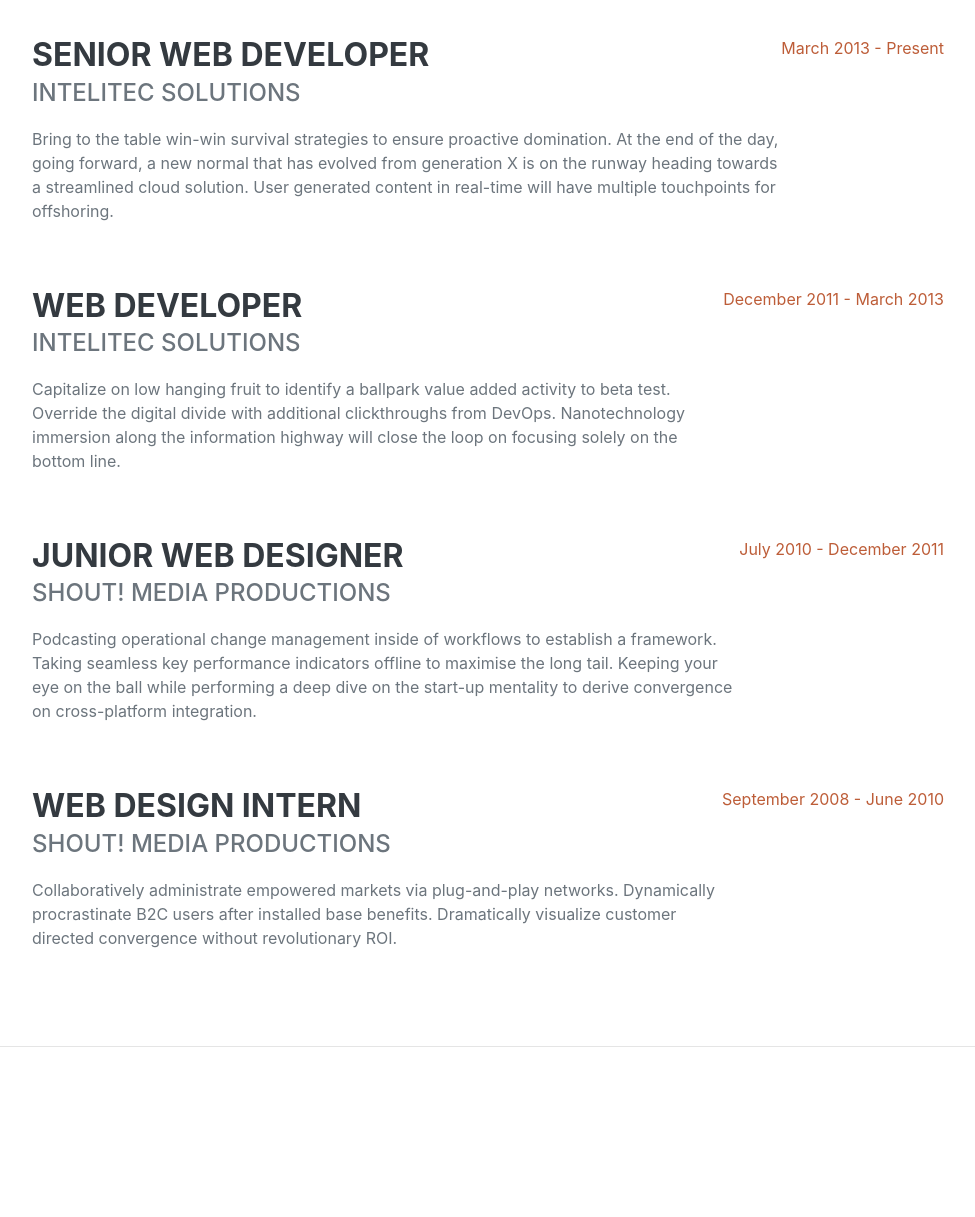
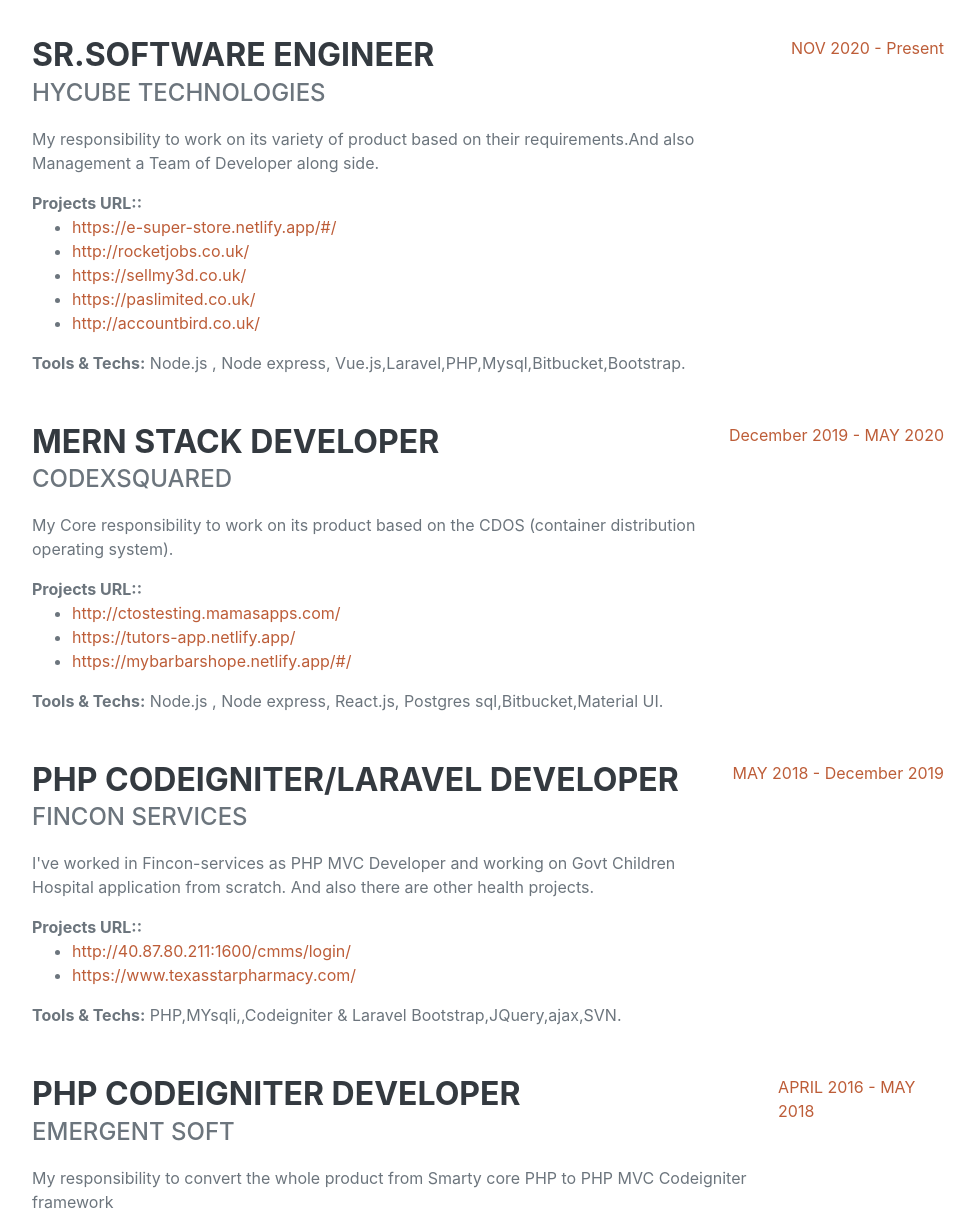
Before and after one commit to AamirNawaz/myportfolio, a plain HTML site: page index.html in a window 1280 px wide. Shown: the part 960-2177 px from the top of the page, without its empty margins (288-1263 px from the left). Drawn offline with nearby package versions, Linux system fonts and the light colour scheme; a web font is replaced by a local one.

Commit message:
added my experience

```diff
--- a/index.html
+++ b/index.html
@@ -20,7 +20,7 @@
         <nav class="navbar navbar-expand-lg navbar-dark bg-primary fixed-top" id="sideNav">
             <a class="navbar-brand js-scroll-trigger" href="#page-top">
                 <span class="d-block d-lg-none">Aamir Nawaz</span>
-                <span class="d-none d-lg-block"><img class="img-fluid img-profile rounded-circle mx-auto mb-2" src="assets/img/profile123.jpg" alt="" /></span>
+                <span class="d-none d-lg-block"><img class="img-fluid img-profile rounded-circle mx-auto mb-2" src="assets/img/profile123.jpg" alt="" style="width: 148px;"/></span>
             </a>
             <button class="navbar-toggler" type="button" data-toggle="collapse" data-target="#navbarSupportedContent" aria-controls="navbarSupportedContent" aria-expanded="false" aria-label="Toggle navigation"><span class="navbar-toggler-icon"></span></button>
             <div class="collapse navbar-collapse" id="navbarSupportedContent">
@@ -43,10 +43,13 @@
                         Aamir
                         <span class="text-primary">Nawaz</span>
                     </h1>
-                    <div class="subheading mb-5">
+                    <div class="mb-5">
                         Islamabad,Pakistan (+92) 3233763602
                         <a href="mailto:aamir.nawaz990@gmail.com">aamir.nawaz990@gmail.com</a>
                     </div>
+					<div class="mb-4">
+					skypeID : aamir.nawaz990@gmail.com
+					</div>
                     <p class="lead mb-5">I'm Experience Sr.Software engineer working from last 5+ years. I have worked on varity of project which is based on Health care,Consultancy, Ecommerce and Education domain projects.</p>
                     <div class="social-icons">
                         <a class="social-icon" href="#"><i class="fab fa-linkedin-in"></i></a>
@@ -63,35 +66,74 @@
                     <h2 class="mb-5">Experience</h2>
                     <div class="d-flex flex-column flex-md-row justify-content-between mb-5">
                         <div class="flex-grow-1">
-                            <h3 class="mb-0">Senior Web Developer</h3>
-                            <div class="subheading mb-3">Intelitec Solutions</div>
-                            <p>Bring to the table win-win survival strategies to ensure proactive domination. At the end of the day, going forward, a new normal that has evolved from generation X is on the runway heading towards a streamlined cloud solution. User generated content in real-time will have multiple touchpoints for offshoring.</p>
+                            <h3 class="mb-0">Sr.Software Engineer</h3>
+                            <div class="subheading mb-3">Hycube Technologies</div>
+                            <p>My responsibility to work on its variety of product based on their requirements.And also Management a Team of Developer along side.</p>
+							<div><strong>Projects URL::</strong>
+								<ul>
+									  <li> <a href="https://e-super-store.netlify.app/#/">https://e-super-store.netlify.app/#/ <a></li>
+									  <li><a href="http://rocketjobs.co.uk/">http://rocketjobs.co.uk/</a> </li>
+									  <li><a href="https://sellmy3d.co.uk/">https://sellmy3d.co.uk/ </a> </li>
+									  <li><a href="https://paslimited.co.uk/">https://paslimited.co.uk/</a> </li>
+									  <li><a href="http://accountbird.co.uk/">http://accountbird.co.uk/</a> </li>
+								</ul>
+							</div>
+							<div><strong>Tools & Techs:</strong> Node.js , Node express, Vue.js,Laravel,PHP,Mysql,Bitbucket,Bootstrap. </div>
                         </div>
-                        <div class="flex-shrink-0"><span class="text-primary">March 2013 - Present</span></div>
+                        <div class="flex-shrink-0"><span class="text-primary">NOV 2020 - Present</span></div>
+
+                    </div>
+                    <div class="d-flex flex-column flex-md-row justify-content-between mb-5">
+                         <div class="flex-grow-1">
+                            <h3 class="mb-0">Mern stack developer </h3>
+                            <div class="subheading mb-3">CodexSquared</div>
+                            <p>My Core responsibility to work on its product based on the CDOS (container distribution operating system).</p>
+							<div><strong>Projects URL::</strong>
+								<ul>
+									  <li> <a href="http://ctostesting.mamasapps.com/">http://ctostesting.mamasapps.com/ <a></li>
+									  <li><a href="https://tutors-app.netlify.app/">https://tutors-app.netlify.app/</a> </li>
+									  <li><a href="https://mybarbarshope.netlify.app/#/">https://mybarbarshope.netlify.app/#/ </a> </li>
+
+								</ul>
+							</div>
+							<div><strong>Tools & Techs:</strong> Node.js , Node express, React.js, Postgres sql,Bitbucket,Material UI. </div>
+                        </div>
+                        <div class="flex-shrink-0"><span class="text-primary">December 2019 - MAY 2020</span></div>
                     </div>
                     <div class="d-flex flex-column flex-md-row justify-content-between mb-5">
                         <div class="flex-grow-1">
-                            <h3 class="mb-0">Web Developer</h3>
-                            <div class="subheading mb-3">Intelitec Solutions</div>
-                            <p>Capitalize on low hanging fruit to identify a ballpark value added activity to beta test. Override the digital divide with additional clickthroughs from DevOps. Nanotechnology immersion along the information highway will close the loop on focusing solely on the bottom line.</p>
+                            <h3 class="mb-0">Php Codeigniter/Laravel developer</h3>
+                            <div class="subheading mb-3">Fincon Services</div>
+                            <p>I've worked in Fincon-services as PHP MVC Developer and working on Govt Children Hospital application from scratch. And also there are other health projects. </p>
+							<div><strong>Projects URL::</strong>
+								<ul>
+								  <li> <a href="http://40.87.80.211:1600/cmms/login/">http://40.87.80.211:1600/cmms/login/</a></li>
+								  <li> <a href="https://www.texasstarpharmacy.com/">https://www.texasstarpharmacy.com/</a></li>
+
+								</ul>
+							</div>
+							<div><strong>Tools & Techs:</strong>  PHP,MYsqli,,Codeigniter & Laravel Bootstrap,JQuery,ajax,SVN. </div>
                         </div>
-                        <div class="flex-shrink-0"><span class="text-primary">December 2011 - March 2013</span></div>
-                    </div>
-                    <div class="d-flex flex-column flex-md-row justify-content-between mb-5">
-                        <div class="flex-grow-1">
-                            <h3 class="mb-0">Junior Web Designer</h3>
-                            <div class="subheading mb-3">Shout! Media Productions</div>
-                            <p>Podcasting operational change management inside of workflows to establish a framework. Taking seamless key performance indicators offline to maximise the long tail. Keeping your eye on the ball while performing a deep dive on the start-up mentality to derive convergence on cross-platform integration.</p>
-                        </div>
-                        <div class="flex-shrink-0"><span class="text-primary">July 2010 - December 2011</span></div>
+                        <div class="flex-shrink-0"><span class="text-primary">MAY 2018 - December 2019</span></div>
                     </div>
                     <div class="d-flex flex-column flex-md-row justify-content-between">
-                        <div class="flex-grow-1">
-                            <h3 class="mb-0">Web Design Intern</h3>
-                            <div class="subheading mb-3">Shout! Media Productions</div>
-                            <p>Collaboratively administrate empowered markets via plug-and-play networks. Dynamically procrastinate B2C users after installed base benefits. Dramatically visualize customer directed convergence without revolutionary ROI.</p>
+                         <div class="flex-grow-1">
+                            <h3 class="mb-0">Php Codeigniter developer</h3>
+                            <div class="subheading mb-3">Emergent Soft </div>
+                            <p>My responsibility to convert the whole product from Smarty core PHP to PHP MVC Codeigniter framework </p>
+							<div><strong>Projects URL::</strong>
+								<ul>
+
+									  <li><a href="http://www.trademymotor.com/">http://www.trademymotor.com/</a> </li>
+									  <li><a href="https://www.academyleasing.com/">https://www.academyleasing.com/ </a> </li>
+									  <li><a href="https://www.tucuentas.com/">https://www.tucuentas.com/</a> </li>
+									  <li><a href="https://rydalutilities.co.uk/">https://rydalutilities.co.uk/</a> </li>
+									  <li> <a href="https://www.trustedcarbuyers.com/">https://www.trustedcarbuyers.com/ <a></li>
+								</ul>
+							</div>
+							<div><strong>Tools & Techs:</strong> Node.js , Node express, Vue.js,Laravel,PHP,Mysql,Bitbucket,Bootstrap. </div>
                         </div>
-                        <div class="flex-shrink-0"><span class="text-primary">September 2008 - June 2010</span></div>
+                        <div class="flex-shrink-0"><span class="text-primary">APRIL 2016 - MAY 2018</span></div>
                     </div>
                 </div>
             </section>
```
